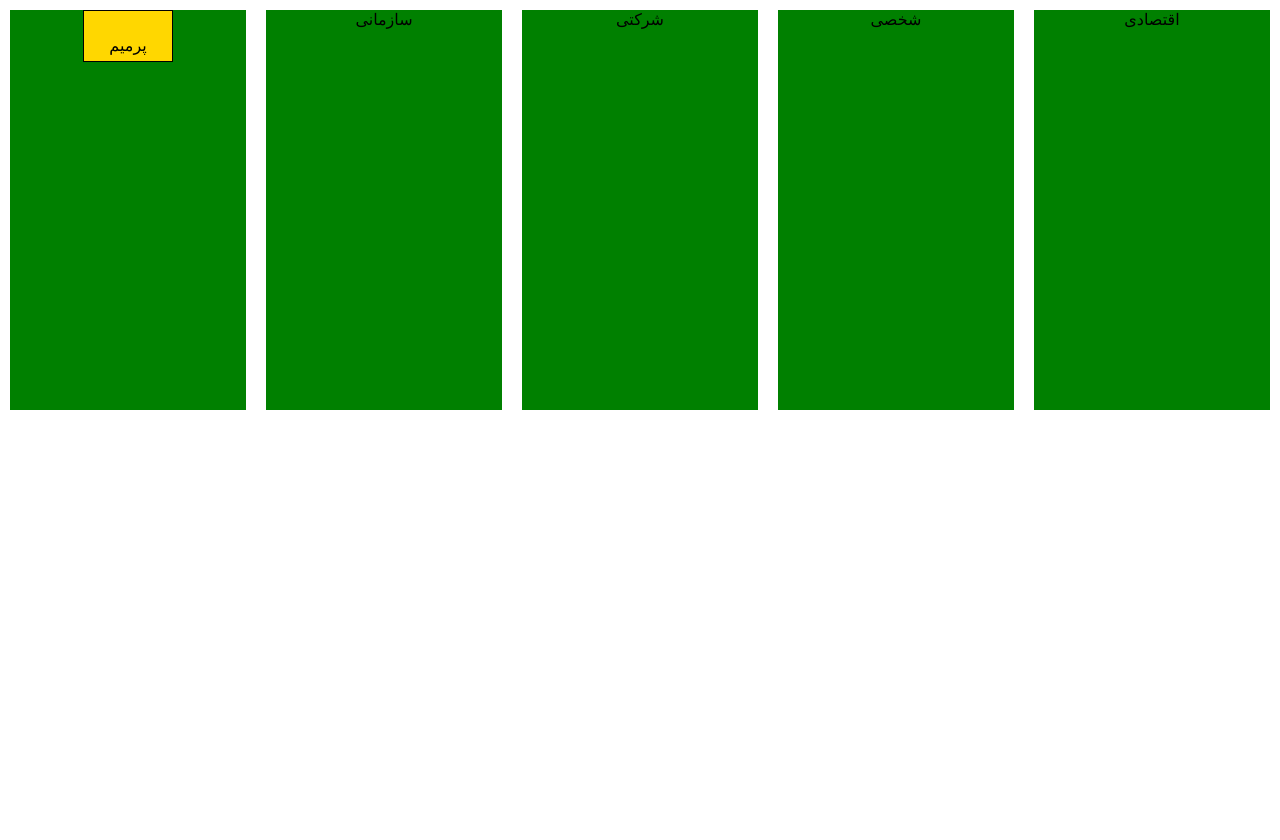
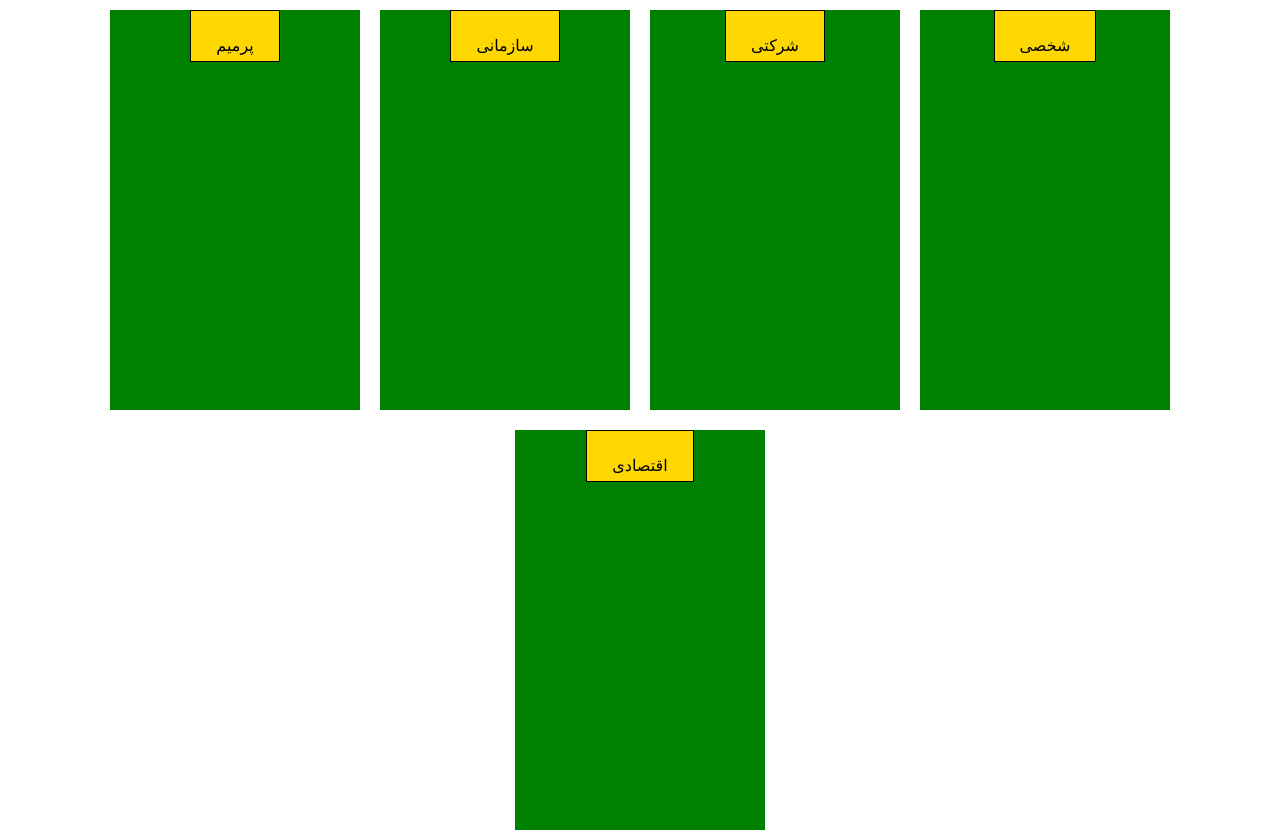
Before and after one commit to jalal-tahae/HWW8, a plain HTML site: page index.html in a window 1280 px wide. Before the commit the page ends 800 px from the top, so only its background shows below. Drawn offline with Linux system fonts and the light colour scheme.

Commit message:
HWW8 1.1

```diff
--- a/index.html
+++ b/index.html
@@ -18,10 +18,18 @@
 
             </div>
         </div>
-        <div class="cart">سازمانی</div>
-        <div class="cart">شرکتی</div>
-        <div class="cart">شخصی</div>
-        <div class="cart">اقتصادی</div>
+        <div class="cart">
+            <div class="chead">سازمانی</div>
+        </div>
+        <div class="cart">
+            <div class="chead">شرکتی</div>
+        </div>
+        <div class="cart">
+            <div class="chead">شخصی</div>
+        </div>
+        <div class="cart">
+            <div class="chead">اقتصادی</div>
+        </div>
 
     </div>
 
--- a/style.css
+++ b/style.css
@@ -18,7 +18,9 @@
 .container {
     display: flex;
     justify-content: space-around;
-
+    flex-direction: row;
+    flex-wrap: wrap;
+    justify-content: center;
 }
 
 .chead {
```
